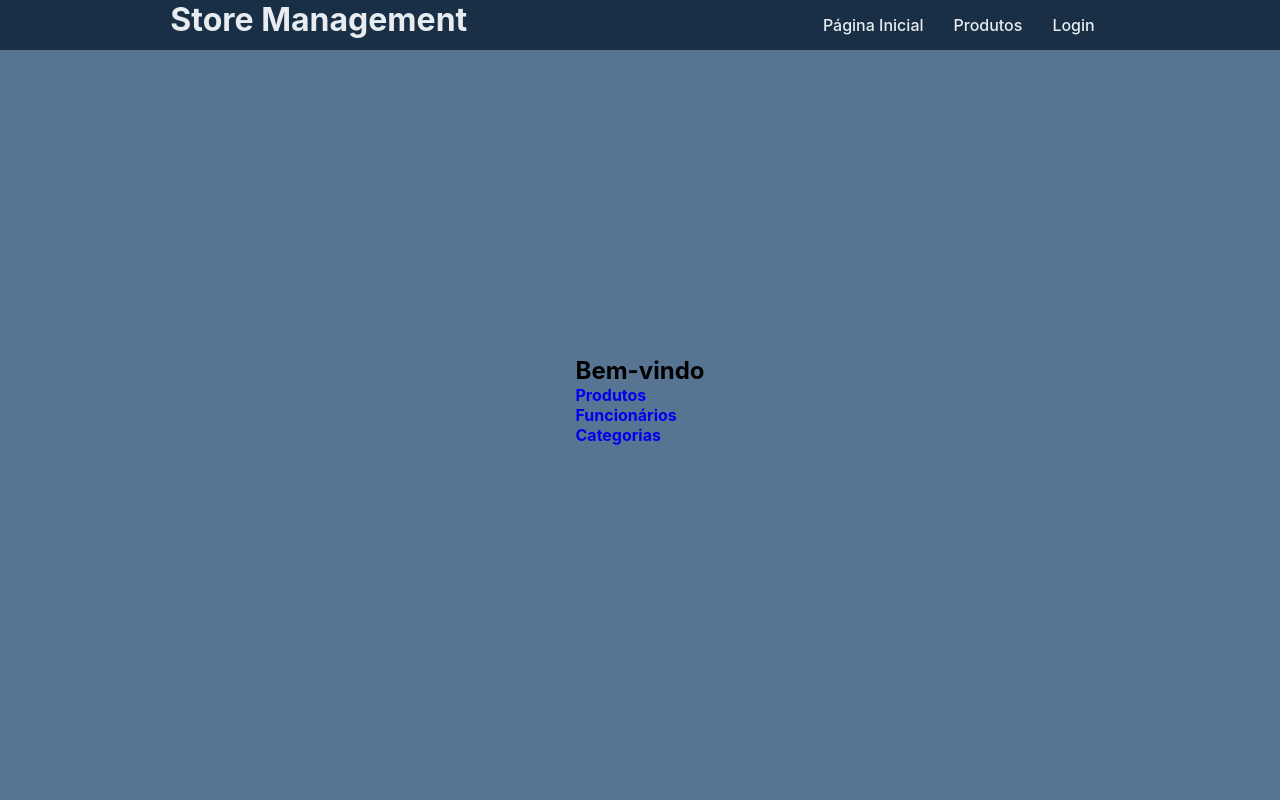
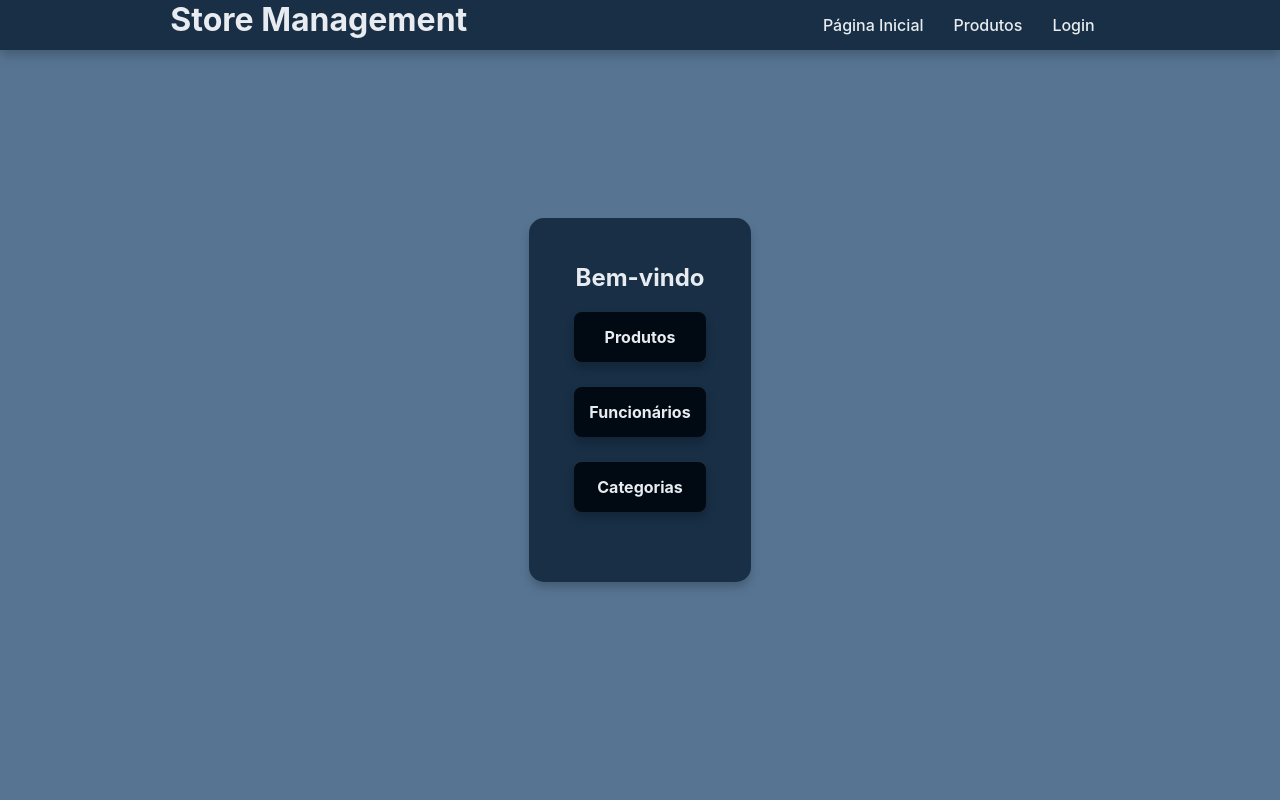
Before and after one commit to Reis567/storage-management, a Django app: page / in a window 1280 px wide. Run offline with Django 4.2, Linux system fonts and the light colour scheme.

Commit message:
home-content buttons style

```diff
--- a/storage_management/sistema_loja/static/css/style.css
+++ b/storage_management/sistema_loja/static/css/style.css
@@ -3,6 +3,7 @@
     --sec-color: #182f46;
     --white-color:#e8ecf0;
     --black-color:#010a12;
+    --shadow-bot: 0px 6px 10px rgba(0, 0, 0, 0.2);;
 }
 
 .header{
@@ -11,6 +12,7 @@
     justify-content: space-around;
     width: 100%;
     background: var(--sec-color);
+    box-shadow: var(--shadow-bot);
 
 }
 .header-items ul{
@@ -41,3 +43,27 @@
     flex-direction: column;
     background: var(--prim-color);
 }
+
+.home-content{
+    display: flex;
+    align-items: center;
+    justify-content: center;
+    flex-direction: column;
+    background: var(--sec-color);
+    padding: 45px;
+    border-radius: 15px;
+    box-shadow: var(--shadow-bot);
+}
+.home-content h2{
+    margin-bottom: 20px;
+    color: var(--white-color);
+}
+.buttons h4{
+    margin-bottom: 25px;
+    padding: 15px;
+    background: var(--black-color);
+    text-align: center;
+    border-radius: 8px;
+    color: var(--white-color);
+    box-shadow: var(--shadow-bot);
+}
```
